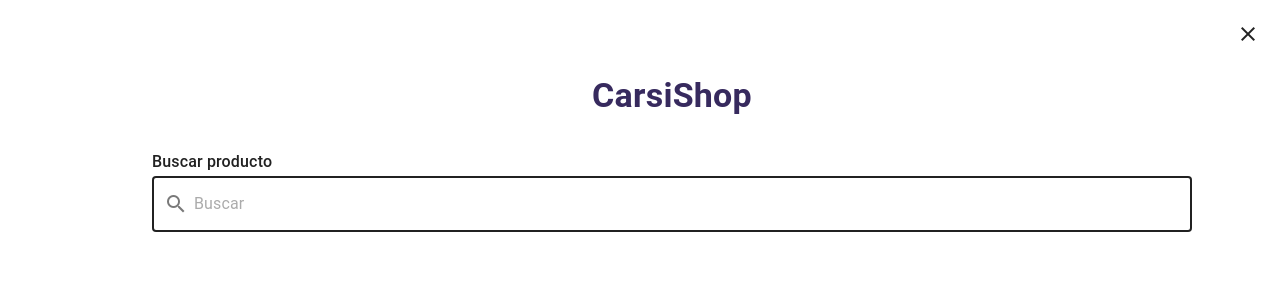
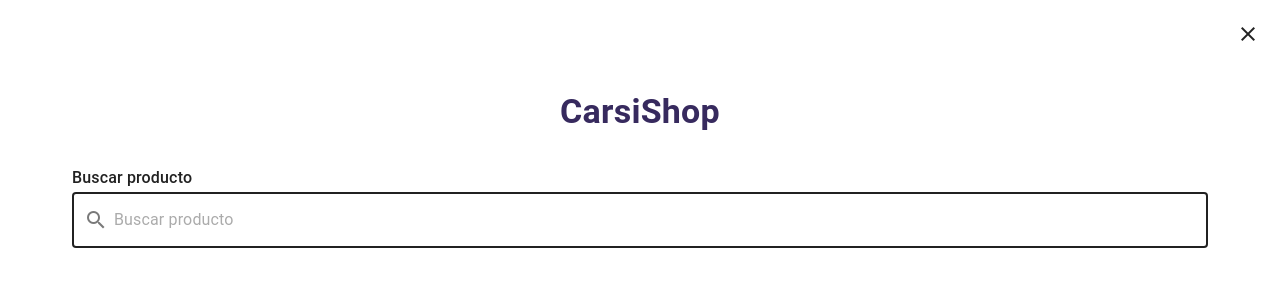
Before and after one commit to JoksanBahena/CARSISHOP-UI, a Vue app: page / in a window 1280 px wide. Both pictures are taken after a click on the button 1156 px from the left and 32 px from the top of the page. Shown: the top 300 px of the page. Built offline with nearby package versions, Linux system fonts and the light colour scheme.

Commit message:
[MODIFY] componente de busqueda responsivo

```diff
--- a/src/components/common/SearchBtnComponent.vue
+++ b/src/components/common/SearchBtnComponent.vue
@@ -18,7 +18,7 @@
           </v-btn>
         </v-card-actions>
 
-        <v-container class="my-0 mx-16 pa-0">
+        <v-container>
           <v-card-title
             class="text-center text-h4 font-weight-bold mb-2"
             :style="{ color: colors.primary_dark }"
@@ -26,25 +26,23 @@
             CarsiShop
           </v-card-title>
 
-          <v-card-item class="mx-16">
+          <v-card-item class="mx-auto">
             <div class="text-subtitle-1 font-weight-medium">
               Buscar producto
             </div>
             <v-text-field
               v-model="search"
-              placeholder="Buscar"
+              placeholder="Buscar producto"
               prepend-inner-icon="mdi-magnify"
               variant="outlined"
               autofocus
             />
           </v-card-item>
 
-          <v-card-item class="mx-16">
-            <product-list-component
-              v-if="search"
-              title="Resultados de tu búsqueda"
-            />
-          </v-card-item>
+          <product-list-component
+            v-if="search"
+            title="Resultados de tu búsqueda"
+          />
         </v-container>
       </v-card>
     </template>
@@ -52,9 +50,9 @@
 </template>
 
 <script setup>
+import { ref, watch } from "vue";
 import ProductListComponent from "@/components/common/ProductListComponent.vue";
 import Colors from "@/utils/Colors.js";
-import { ref, watch } from "vue";
 
 const colors = {
   bg_color: Colors.cs_primary,
```
